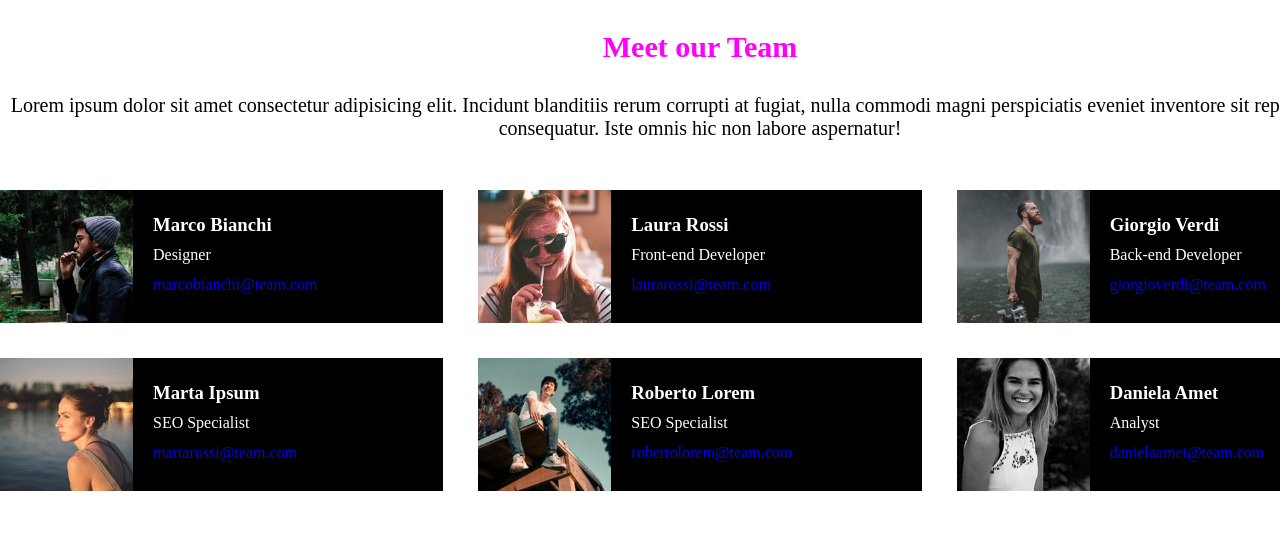
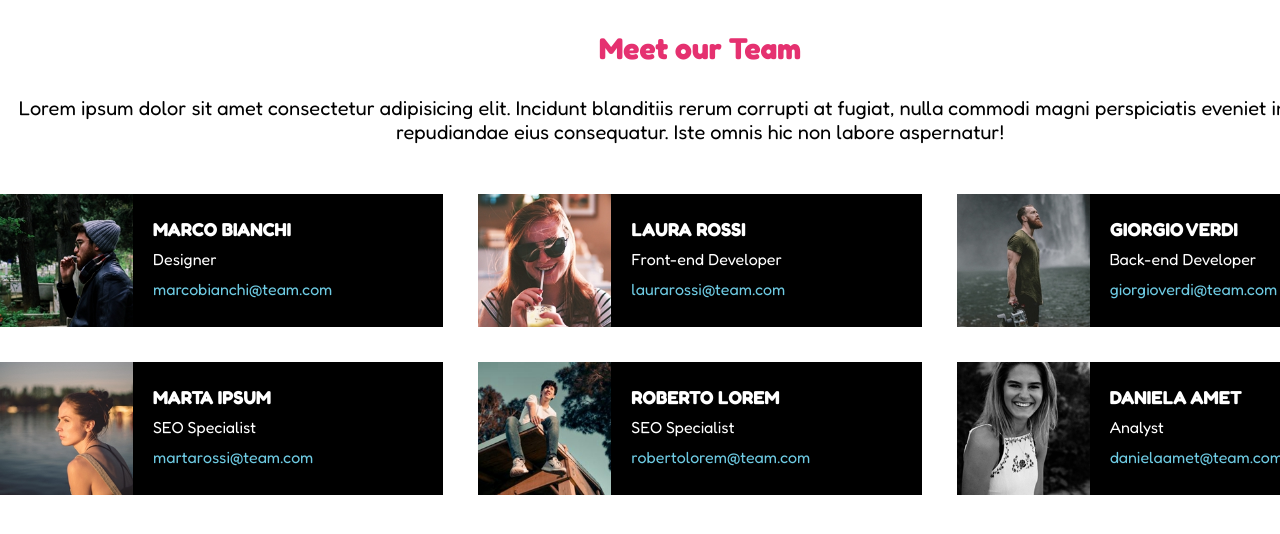
Before and after one commit to ValerioDiBiagio/js-our-team, a plain HTML site: page index.html in a window 1280 px wide. Shown: the top 534 px of the page. Drawn offline with Linux system fonts and the light colour scheme.

Commit message:
feat: add font and colours

```diff
--- a/index.html
+++ b/index.html
@@ -4,7 +4,11 @@
     <meta charset="UTF-8">
     <meta name="viewport" content="width=device-width, initial-scale=1.0">
     <title>Document</title>
-    <!-- css -->
+<!-- font -->
+    <link rel="preconnect" href="https://fonts.googleapis.com">
+<link rel="preconnect" href="https://fonts.gstatic.com" crossorigin>
+<link href="https://fonts.googleapis.com/css2?family=Fredoka:wght@300..700&family=Montserrat:ital,wght@0,100..900;1,100..900&family=Nerko+One&family=Open+Sans:ital,wght@0,300..800;1,300..800&display=swap" rel="stylesheet">
+<!-- css -->
     <link rel="stylesheet" href="style.css">
 </head>
 <body>
--- a/style.css
+++ b/style.css
@@ -4,6 +4,10 @@
     padding: 0;
     margin: 0;
     box-sizing: border-box;
+}
+
+body {
+    font-family: "Fredoka", sans-serif;
 }
 
 /* intestazione */
@@ -14,7 +18,7 @@ header {
 }
 
 h1 {
-    color: fuchsia;
+    color: #e53170;
     text-align: center;
     margin-top: 30px;
     font-size: 30px;
@@ -39,8 +43,13 @@ img {
 
 }
 
+h3 {
+    text-transform: uppercase;
+}
+
 a {
     text-decoration: none;
+    color: #6ecbe3;
 }
 
 .row {
@@ -59,13 +68,13 @@ a {
 
 .box-pic {
     width: 30%;
-    background-color: aquamarine;
 }
 
 .box-text {
     width: 70%;
     padding: 20px;
-    background-color: black;
+    background-color: #000000;
     line-height: 30px;
-    color: white
+    color: #ffffff;
+
 }
```
